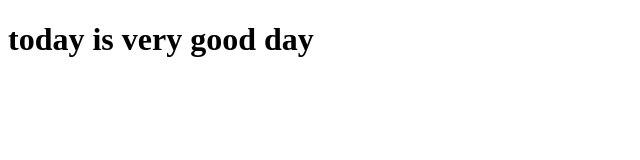
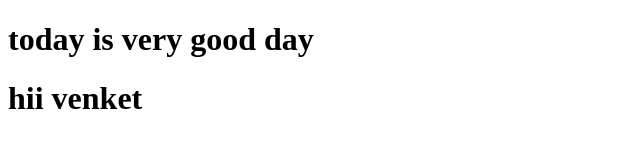
Before and after one commit to gethubcharles/demo1, a plain HTML site: page index.html in a window 1280 px wide. Shown: the whole page, without its empty margins (0-640 px from the left). Drawn offline with Linux system fonts and the light colour scheme.

Commit message:
Update index.html

```diff
--- a/index.html
+++ b/index.html
@@ -7,6 +7,7 @@
 </head>
 <body>
     <h1> today is very good day</h1>
+    <h1>hii venket</h1>
 
 </body>
 </html>
```
